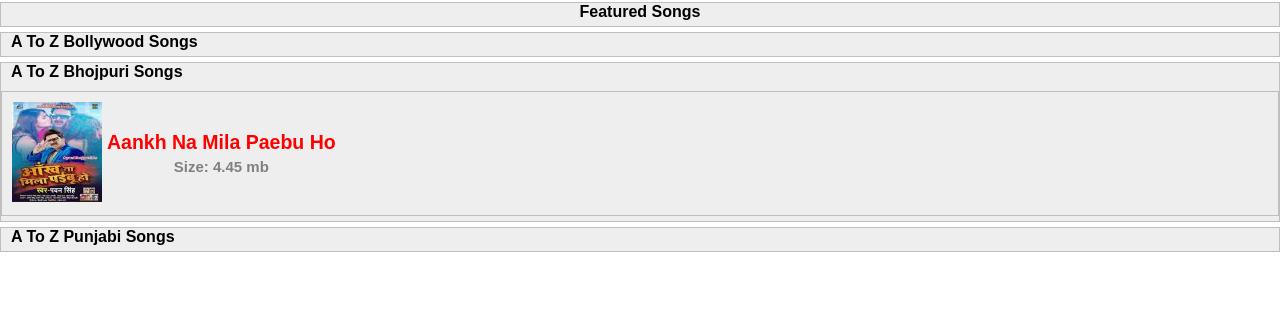
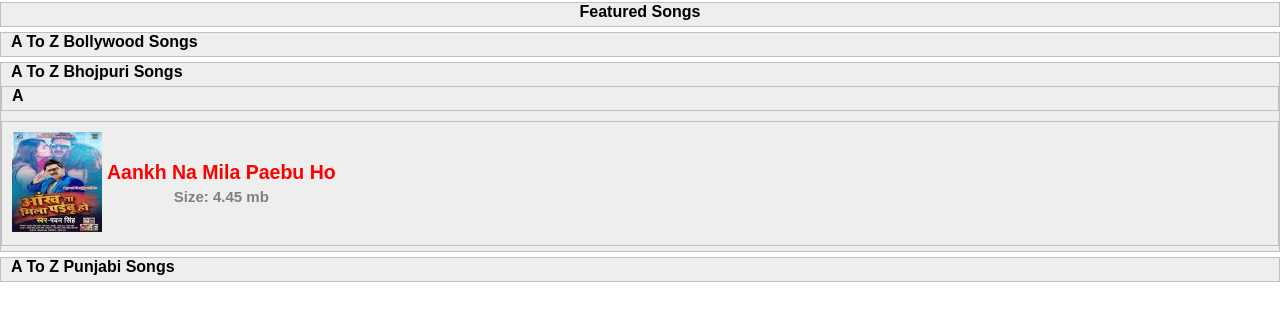
Before and after one commit to amanbhagat249/monumatihandj.github.io, a plain HTML site: page index.html in a window 1280 px wide. Both pictures are taken after a click on the element "A To Z Bhojpuri Songs". Shown: the part 68-388 px from the top of the page. Drawn offline with Linux system fonts and the light colour scheme; a web font is replaced by a local one.

Commit message:
Update index.html

```diff
--- a/index.html
+++ b/index.html
@@ -97,6 +97,9 @@
     <header class="featured">
         <h4 style="text-align: left; padding-left: 10px; cursor: pointer;" onclick="dropdownTogglebj()">A To Z  Bhojpuri Songs</h4>
         <div id="Bhojpuri" style="display: none;">
+            <header class="featured">
+                <h4 style="text-align: left; padding-left: 10px;">A</h4>
+            </header>
             <a href="Aankh.html">
                 <section class="titliaan">
                     <div.img>
```
